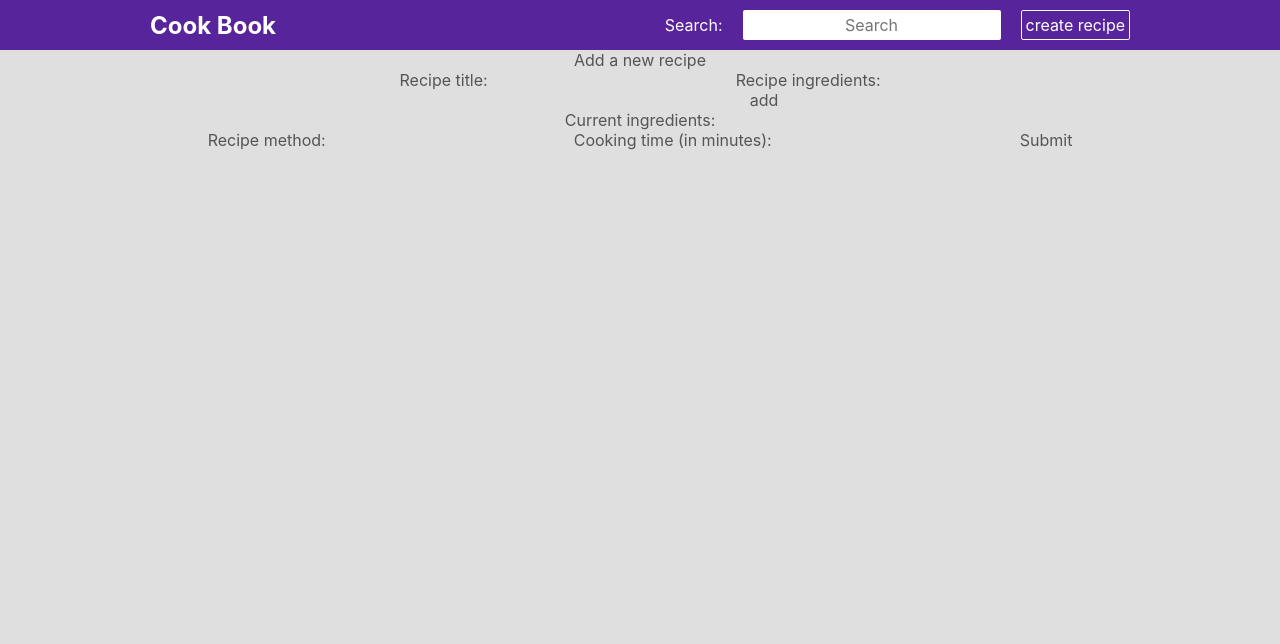
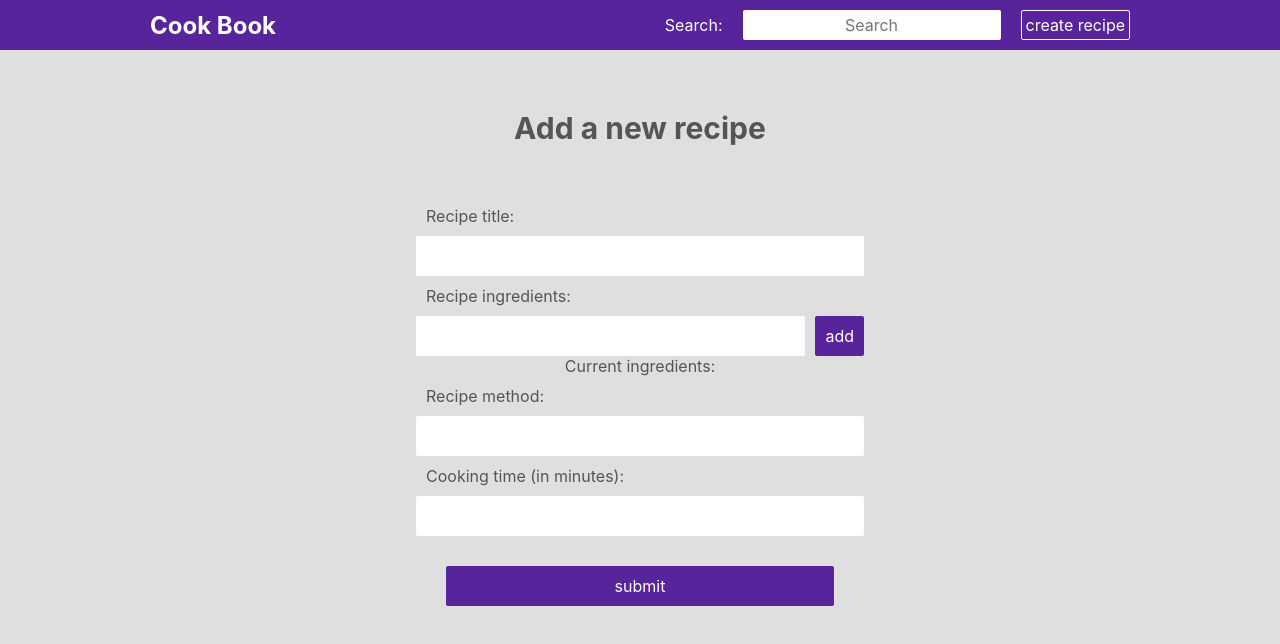
Before and after one commit to ratSeraphim/virtual-cookbook, a React (Create React App) app: page /create in a window 1280 px wide. Shown: the top 644 px of the page. Built offline with nearby package versions, Linux system fonts and the light colour scheme; data requests are answered from the project's data file.

Commit message:
Added create functionality

```diff
--- a/data/db.json
+++ b/data/db.json
@@ -39,6 +39,20 @@
       "ingredients": ["1 Chocolate bar", "200g flour", "2 egg", "100ml milk"],
       "steps": "1. Pre-heat the oven to 200C 2. Make the cake.",
       "id": "4"
+    },
+    {
+      "title": "pizza",
+      "time": "90",
+      "ingredients": ["cheese", "ketchup", "pepperoni", "dough"],
+      "steps": "make pizza base, spread ketchup over it, sprinkle cheese and pepperoni per own tastes",
+      "id": "7aaa3c51-f0b0-40b9-b099-4708a4b231a4"
+    },
+    {
+      "title": "e",
+      "time": "67",
+      "ingredients": ["e", "a", "v", "n"],
+      "steps": "ad",
+      "id": "44f6c516-e8a6-4303-9ed3-767ac2df20fb"
     }
   ]
 }
--- a/src/components/Create/Create.jsx
+++ b/src/components/Create/Create.jsx
@@ -1,23 +1,100 @@
+import { useState } from "react";
+import { useNavigate } from "react-router-dom";
+import * as S from "./style";
+
 const Create = () => {
+  const navigate = useNavigate();
+  const [ingredient, setIngredient] = useState("");
+  const [recipe, setRecipe] = useState({
+    title: "",
+    time: "",
+    ingredients: [],
+    steps: "",
+    id: crypto.randomUUID(),
+  });
+
+  const addIngredient = (e) => {
+    if (ingredient) {
+      const previousIngredient = recipe.ingredients;
+
+      setRecipe({
+        ...recipe,
+        ingredients: previousIngredient.concat(ingredient),
+      });
+    }
+
+    setIngredient("");
+  };
+
+  const formInputChange = (e) => {
+    const { name, value } = e.target;
+
+    setRecipe({
+      ...recipe,
+      [name]: value,
+    });
+  };
+
+  const handleFormSubmit = (e) => {
+    e.preventDefault();
+
+    fetch("http://localhost:3001/recipes", {
+      method: "POST",
+      headers: { "Content-Type": "application/json" },
+      body: JSON.stringify(recipe),
+    }).then(() => {
+      navigate("/");
+    });
+  };
+
   return (
-    <>
-      <h1>Add a new recipe</h1>
-      <form>
-        <label>Recipe title:</label>
-        <input type="text" name="title"></input>
-        <label>Recipe ingredients:</label>
-        <div>
-          <input type="text" name="ingredient"></input>
-          <input type="submit" value="add"></input>
-          <p>Current ingredients:</p>
-        </div>
-        <label>Recipe method:</label>
-        <input type="textarea" name="steps"></input>
-        <label>Cooking time (in minutes):</label>
-        <input type="number" name="time"></input>
-        <input type="submit"></input>
-      </form>
-    </>
+    <S.CreatePage>
+      <S.PageTitle>Add a new recipe</S.PageTitle>
+      <S.MyForm onSubmit={handleFormSubmit}>
+        <S.Label>Recipe title:</S.Label>
+        <S.TextInput
+          type="text"
+          name="title"
+          value={recipe.title}
+          onChange={formInputChange}
+        ></S.TextInput>
+        <S.Label>Recipe ingredients:</S.Label>
+        <S.IngredientList>
+          <S.IngredientInput
+            type="text"
+            name="ingredient"
+            value={ingredient}
+            onChange={(e) => setIngredient(e.target.value)}
+          ></S.IngredientInput>
+          <S.AddButton
+            type="button"
+            value="add"
+            onClick={addIngredient}
+          ></S.AddButton>
+        </S.IngredientList>
+        <p>Current ingredients: </p>
+        {recipe.ingredients &&
+          recipe.ingredients.map((ingredient, key) => (
+            <li key={key}>{ingredient}</li>
+          ))}
+
+        <S.Label>Recipe method:</S.Label>
+        <S.TextInput
+          type="textarea"
+          name="steps"
+          value={recipe.steps}
+          onChange={formInputChange}
+        ></S.TextInput>
+        <S.Label>Cooking time (in minutes):</S.Label>
+        <S.TextInput
+          type="number"
+          name="time"
+          value={recipe.time}
+          onChange={formInputChange}
+        ></S.TextInput>
+        <S.SubmitButton type="submit" value="submit"></S.SubmitButton>
+      </S.MyForm>
+    </S.CreatePage>
   );
 };
 
--- /dev/null
+++ b/src/components/Create/style.js
@@ -0,0 +1,67 @@
+import styled from "styled-components";
+
+export const CreatePage = styled.div`
+  display: flex;
+  flex-direction: column;
+  margin: 10px auto;
+  align-items: center;
+`;
+
+export const PageTitle = styled.h1`
+  margin: 50px;
+  font-weight: bold;
+  font-size: 30px;
+`;
+
+export const MyForm = styled.form`
+  display: flex;
+  width: 35%;
+  flex-direction: column;
+`;
+
+export const Label = styled.label`
+  margin: 10px;
+  text-align: left;
+`;
+
+export const TextInput = styled.input`
+  background-color: #fff;
+  border-radius: 2px;
+
+  padding: 10px;
+`;
+
+export const IngredientInput = styled.input`
+  background-color: #fff;
+  width: 100%;
+
+  border-radius: 2px;
+  padding: 10px;
+`;
+
+export const AddButton = styled.input`
+  background-color: #58249c;
+  color: #fff;
+  border-radius: 2px;
+  padding: 10px;
+  margin: 0 0 0 10px;
+  &:hover {
+    cursor: pointer;
+    background-color: #47138b;
+  }
+`;
+
+export const SubmitButton = styled.input`
+  background-color: #58249c;
+  color: #fff;
+  border-radius: 2px;
+  padding: 10px;
+  margin: 30px;
+  &:hover {
+    cursor: pointer;
+    background-color: #47138b;
+  }
+`;
+export const IngredientList = styled.div`
+  display: flex;
+`;
```
Also changed, not shown: src/RecipeContext.js (+0 -7 lines).
